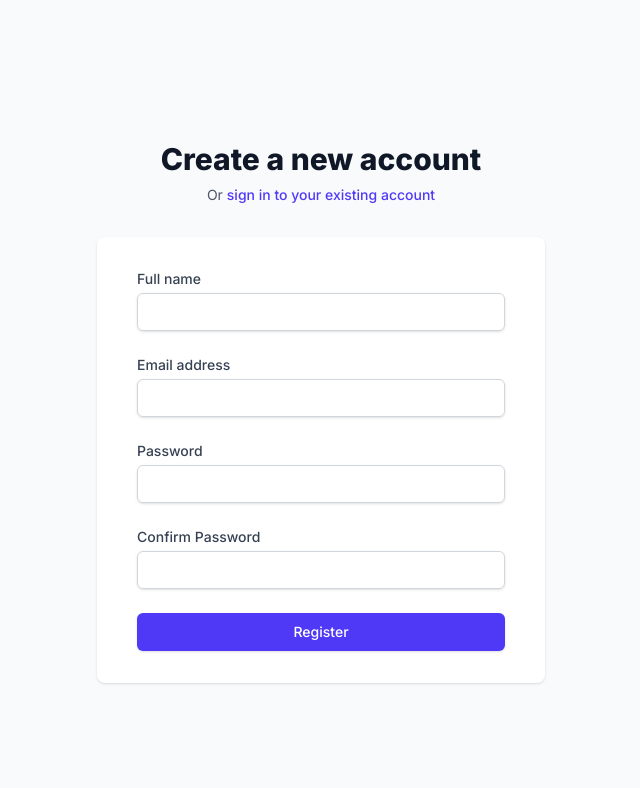
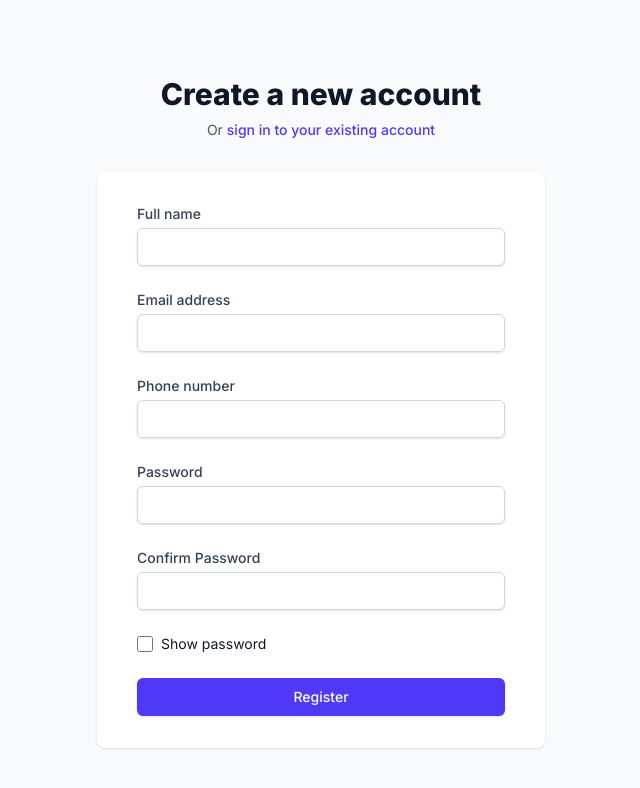
Before and after one commit to shiekiragu12/realtime-chat, a Next.js app in the folder frontend/: page /register in a window 1280 px wide. Shown: the top 788 px of the page, without its empty margins (319-959 px from the left). Built offline with nearby package versions, Linux system fonts and the light colour scheme.

Commit message:
tried to fix the register part

```diff
--- a/frontend/serverUrl.jsx
+++ b/frontend/serverUrl.jsx
@@ -1 +1 @@
-export const baseuRl = 'localhost/1999/api'
+export const baseuRl = 'http://localhost:1999/api'
--- a/frontend/src/app/context/AuthContext.tsx
+++ b/frontend/src/app/context/AuthContext.tsx
@@ -14,7 +14,7 @@ type User = {
 type AuthContextType = {
   user: User | null;
   login: (email: string, password: string) => Promise<void>;
-  register: (name: string, email: string, password: string) => Promise<void>;
+  register: (name: string, email: string, password: string, phone_number: string) => Promise<void>;
   logout: () => void;
   loading: boolean;
   error: string | null;
@@ -79,17 +79,17 @@ export const AuthProvider = ({ children }: { children: ReactNode }) => {
     }
   };
 
-  const register = async (name: string, email: string, password: string) => {
+  const register = async (name: string, email: string, password: string, phone_number: string) => {
     try {
       setLoading(true);
       setError(null);
 
-      const response = await fetch(`${process.env.NEXT_PUBLIC_API_BASE_URL}/user/`, {
+      const response = await fetch(`${process.env.NEXT_PUBLIC_API_BASE_URL}/users/`, {
         method: 'POST',
         headers: {
           'Content-Type': 'application/json',
         },
-        body: JSON.stringify({ name, email, password }),
+        body: JSON.stringify({ full_name: name, email: email, password: password, phone_number: phone_number }),
       });
 
       if (!response.ok) {
--- a/frontend/src/app/register/page.tsx
+++ b/frontend/src/app/register/page.tsx
@@ -9,8 +9,10 @@ import Link from 'next/link';
 export default function RegisterPage() {
   const [name, setName] = useState('');
   const [email, setEmail] = useState('');
+  const [phone_number, setPhoneNumber] = useState('');
   const [password, setPassword] = useState('');
   const [confirmPassword, setConfirmPassword] = useState('');
+  const [showPassword, setShowPassword] = useState(false);
   const { register, user, loading } = useAuth();
   const router = useRouter();
 
@@ -21,9 +23,9 @@ export default function RegisterPage() {
       return;
     }
     try {
-      await register(name, email, password);
+      await register(name, email, password, phone_number);
     } catch (error) {
-      // Error is handled in the auth context
+      // Handled in auth context
     }
   };
 
@@ -53,80 +55,95 @@ export default function RegisterPage() {
               <label htmlFor="name" className="block font-medium text-gray-700 text-sm">
                 Full name
               </label>
-              <div className="mt-1">
               <input
                 id="name"
                 name="name"
                 type="text"
-                  autoComplete="name"
                 required
                 value={name}
                 onChange={(e) => setName(e.target.value)}
-                  className="block shadow-sm px-3 py-2 border border-gray-300 focus:border-indigo-500 rounded-md focus:outline-none focus:ring-indigo-500 w-full text-black sm:text-sm appearance-none placeholder-gray-400"
+                className="block shadow-sm mt-1 px-3 py-2 border border-gray-300 focus:border-indigo-500 rounded-md focus:outline-none focus:ring-indigo-500 w-full text-black sm:text-sm"
               />
-              </div>
             </div>
 
             <div>
               <label htmlFor="email" className="block font-medium text-gray-700 text-sm">
                 Email address
               </label>
-              <div className="mt-1">
               <input
                 id="email"
                 name="email"
                 type="email"
-                  autoComplete="email"
                 required
                 value={email}
                 onChange={(e) => setEmail(e.target.value)}
-                  className="block shadow-sm px-3 py-2 border border-gray-300 focus:border-indigo-500 rounded-md focus:outline-none focus:ring-indigo-500 w-full text-black sm:text-sm appearance-none placeholder-gray-400"
+                className="block shadow-sm mt-1 px-3 py-2 border border-gray-300 focus:border-indigo-500 rounded-md focus:outline-none focus:ring-indigo-500 w-full text-black sm:text-sm"
               />
             </div>
+
+            <div>
+              <label htmlFor="phone" className="block font-medium text-gray-700 text-sm">
+                Phone number
+              </label>
+              <input
+                id="phone"
+                name="phone"
+                type="tel"
+                required
+                value={phone_number}
+                onChange={(e) => setPhoneNumber(e.target.value)}
+                className="block shadow-sm mt-1 px-3 py-2 border border-gray-300 focus:border-indigo-500 rounded-md focus:outline-none focus:ring-indigo-500 w-full text-black sm:text-sm"
+              />
             </div>
 
             <div>
               <label htmlFor="password" className="block font-medium text-gray-700 text-sm">
                 Password
               </label>
-              <div className="mt-1">
               <input
                 id="password"
                 name="password"
-                  type="password"
-                  autoComplete="new-password"
+                type={showPassword ? 'text' : 'password'}
                 required
                 value={password}
                 onChange={(e) => setPassword(e.target.value)}
-                  className="block shadow-sm px-3 py-2 border border-gray-300 focus:border-indigo-500 rounded-md focus:outline-none focus:ring-indigo-500 w-full text-black sm:text-sm appearance-none placeholder-gray-400"
+                className="block shadow-sm mt-1 px-3 py-2 border border-gray-300 focus:border-indigo-500 rounded-md focus:outline-none focus:ring-indigo-500 w-full text-black sm:text-sm"
               />
-              </div>
             </div>
 
             <div>
               <label htmlFor="confirm-password" className="block font-medium text-gray-700 text-sm">
                 Confirm Password
               </label>
-              <div className="mt-1">
               <input
                 id="confirm-password"
                 name="confirm-password"
-                  type="password"
-                  autoComplete="new-password"
+                type={showPassword ? 'text' : 'password'}
                 required
                 value={confirmPassword}
                 onChange={(e) => setConfirmPassword(e.target.value)}
-                  className="block shadow-sm px-3 py-2 border border-gray-300 focus:border-indigo-500 rounded-md focus:outline-none focus:ring-indigo-500 w-full text-black sm:text-sm appearance-none placeholder-gray-400"
+                className="block shadow-sm mt-1 px-3 py-2 border border-gray-300 focus:border-indigo-500 rounded-md focus:outline-none focus:ring-indigo-500 w-full text-black sm:text-sm"
               />
             </div>
+
+            <div className="flex items-center">
+              <input
+                id="show-password"
+                type="checkbox"
+                className="border-gray-300 rounded focus:ring-indigo-500 w-4 h-4 text-indigo-600"
+                checked={showPassword}
+                onChange={() => setShowPassword(!showPassword)}
+              />
+              <label htmlFor="show-password" className="block ml-2 text-gray-900 text-sm">
+                Show password
+              </label>
             </div>
 
             <div>
               <button
                 type="submit"
                 disabled={loading}
-                className={`w-full flex justify-center py-2 px-4 border border-transparent rounded-md shadow-sm text-sm font-medium text-white bg-indigo-600 hover:bg-indigo-700 focus:outline-none focus:ring-2 focus:ring-offset-2 focus:ring-indigo-500 ${
-                  loading ? 'opacity-70 cursor-not-allowed' : ''
+                className={`w-full flex justify-center py-2 px-4 border border-transparent rounded-md shadow-sm text-sm font-medium text-white bg-indigo-600 hover:bg-indigo-700 focus:outline-none focus:ring-2 focus:ring-offset-2 focus:ring-indigo-500 ${loading ? 'opacity-70 cursor-not-allowed' : ''
                   }`}
               >
                 {loading ? (
```
Lines whose indentation alone changed are shown as unchanged.
